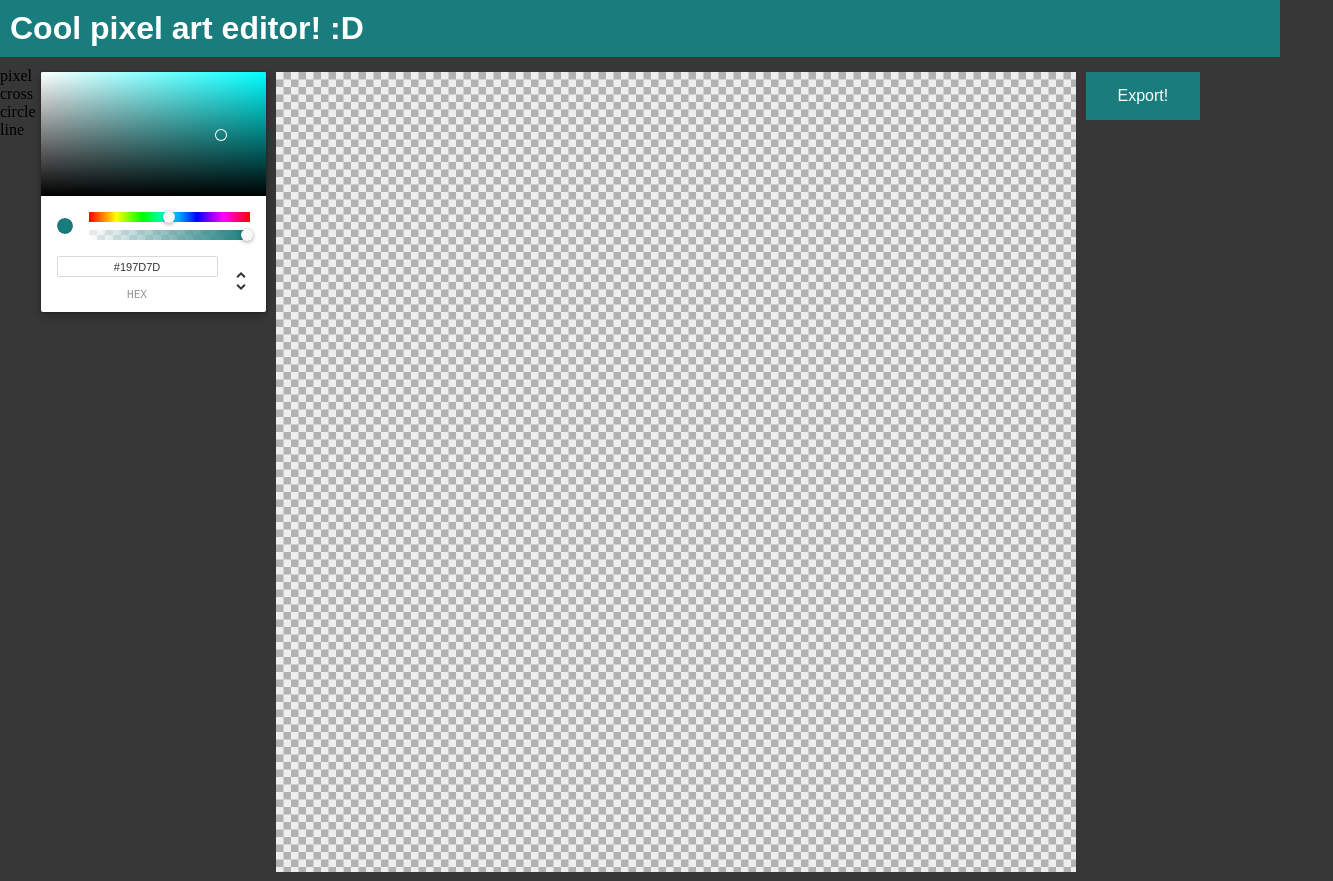
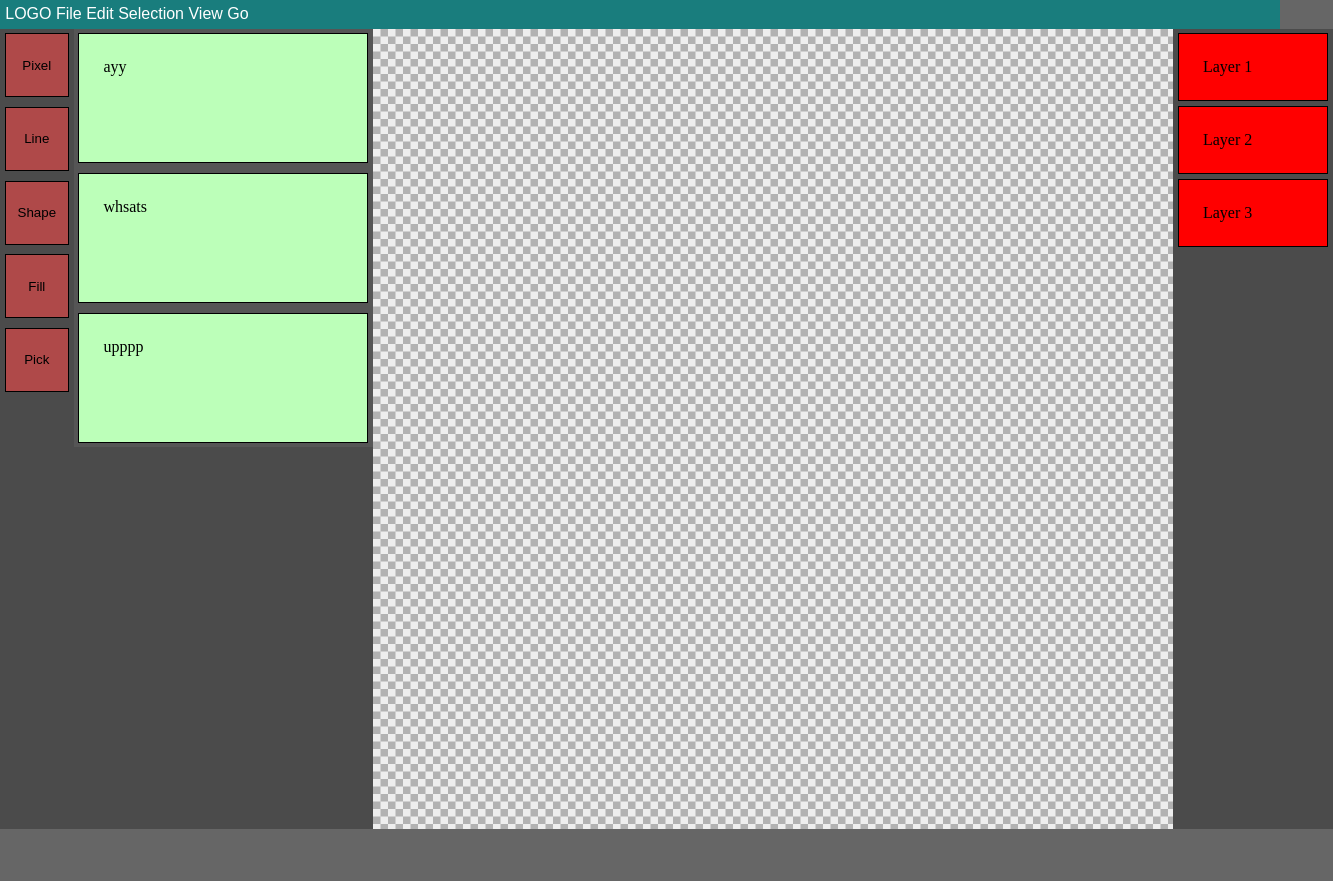
Before and after one commit to flyingmisaki/pixel-art-editor-2, a React (Create React App) app: page / in a window 1280 px wide. Shown: the whole page, 1333 px wide, since content can reach past the window. After the commit the page ends 829 px from the top, so only its background shows below. Built offline with nearby package versions, Linux system fonts and the light colour scheme.

Commit message:
Skeleton layout for toool box, navbar, workspace and layer bar

```diff
--- a/src/App.css
+++ b/src/App.css
@@ -1,32 +1,41 @@
 body {
-  	background-color: rgba(55, 55, 55, 1);
+  	background-color: rgb(102, 102, 102);
 }
 
 .App {
 	display: flex;
 	flex-direction: column;
+	height: 100vh;
 }
 
-.TitleBar {
-	padding: 10px;
+.navBar {
+	padding: 0.33rem;
 	background-color: rgba(25, 125, 125, 1);
 }
 
-.Workspace {
+.editor {
 	display: flex;
 	flex-direction: row;
-	padding-top: 10px;
+	height: 100%
 }
 
-.ColorPicker {
-	margin: 5px;
+.leftPanel {
+	background-color: rgb(75, 75, 75);
 }
 
-.PixelCanvas {
-	margin: 5px;
+.workspace {
+	display: flex;
+	justify-content: center;
+	align-items: center;
+	width: 100%;
+	height: 100%;
 }
 
-.ExportCanvas {
+.rightPanel {
+	background-color: rgb(75, 75, 75);
+}
+
+/* .ExportCanvas {
 	margin: 5px;
 }
 
@@ -40,4 +49,4 @@ body {
 	display: inline-block;
 	font-size: 16px;
 	cursor: pointer;
-}
+} */
--- a/src/App.jsx
+++ b/src/App.jsx
@@ -1,7 +1,8 @@
 import React from "react"
 import './App.css'
-import TitleBar from "./components/TitleBar/TitleBar"
-import ToolBar from "./components/ToolBar/ToolBar"
+import NavBar from "./components/NavBar/NavBar"
+import ToolBox from "./components/ToolBox/ToolBox"
+import Layers from "./components/Layers/Layers"
 import PixelCanvas from "./components/PixelCanvas/PixelCanvas"
 // import ExportCanvas from "./components/ExportCanvas/ExportCanvas"
 import { ChromePicker } from "react-color"
@@ -21,24 +22,18 @@ function App() {
   	const render = function() {
     	return (
       		<div className="App">
-				<div className="TitleBar">
-					<TitleBar></TitleBar>
+
+				<div className="navBar">
+					<NavBar></NavBar>
 				</div>
 
-				<div className="Workspace">
+				<div className="editor">
 
-					<div className="ToolBar">
-						<ToolBar></ToolBar>
+					<div className="leftPanel">
+						<ToolBox></ToolBox>
 					</div>
 
-					<div className="ColorPicker">
-						<ChromePicker
-							color={brushColor}
-							onChangeComplete={(color) => setBrushColor(color.hex)}
-						></ChromePicker>
-					</div>
-
-					<div className="PixelCanvas">
+					<div className="workspace">
 						<PixelCanvas
 							width={16}
 							height={16}
@@ -48,10 +43,20 @@ function App() {
 						></PixelCanvas>
 					</div>
 
-					<div className="ExportCanvas">
+					<div className="rightPanel">
+						<Layers></Layers>
+					</div>
+
+					{/* <div className="ColorPicker">
+						<ChromePicker
+							color={brushColor}
+							onChangeComplete={(color) => setBrushColor(color.hex)}
+						></ChromePicker>
+					</div> */}
+
+					{/* <div className="ExportCanvas">
 						<button className="ExportButton" onClick={exportImage}>Export!</button>
-						{/* <ExportCanvas></ExportCanvas> */}
-					</div>
+					</div> */}
 
 				</div>
 
--- /dev/null
+++ b/src/components/Layers/Layers.css
@@ -0,0 +1,10 @@
+.Layers {
+    width: 10rem;
+}
+
+.mockuplayer {
+    background-color: red;
+    border: 1px solid;
+    padding: 1.5rem;
+    margin:0.3rem;
+}
--- /dev/null
+++ b/src/components/Layers/Layers.jsx
@@ -0,0 +1,17 @@
+import React from "react";
+import "./Layers.css"
+
+export default function Layers() {
+
+    const render = function() {
+        return (
+            <div className="Layers">
+                <div className="mockuplayer">Layer 1</div>
+                <div className="mockuplayer">Layer 2</div>
+                <div className="mockuplayer">Layer 3</div>
+            </div>
+        )
+    }
+
+    return render()
+}
--- a/src/components/TitleBar/TitleBar.css
+++ b/src/components/NavBar/NavBar.css
@@ -1,4 +1,4 @@
-h1 {
+a {
     font-family: Arial, Helvetica, sans-serif;
     color: rgba(255, 255, 255, 1);
 }
--- /dev/null
+++ b/src/components/NavBar/NavBar.jsx
@@ -0,0 +1,13 @@
+import React from "react"
+import "./NavBar.css"
+
+export default function NavBar() {
+
+    const render = function() {
+        return (
+            <a>LOGO    File    Edit    Selection   View    Go</a>
+        )
+    }
+
+    return render()
+}
--- a/src/components/TitleBar/TitleBar.jsx
+++ /dev/null
@@ -1,13 +0,0 @@
-import React from "react"
-import "./TitleBar.css"
-
-export default function TitleBar() {
-
-    const render = function() {
-        return (
-            <h1>Cool pixel art editor! :D</h1>
-        )
-    }
-
-    return render()
-}
--- a/src/components/ToolBar/ToolBar.jsx
+++ /dev/null
@@ -1,18 +0,0 @@
-import React from "react";
-import "./ToolBar.css"
-
-export default function ToolBar() {
-
-    const render = function() {
-        return (
-            <div>
-                <div>pixel</div>
-                <div>cross</div>
-                <div>circle</div>
-                <div>line</div>
-            </div>
-        )
-    }
-
-    return render()
-}
--- /dev/null
+++ b/src/components/ToolBox/ToolBox.css
@@ -0,0 +1,33 @@
+.toolBox {
+    display: flex;
+    flex-direction: row;
+}
+
+.toolBar {
+    display: flex;
+    flex-direction: column;
+}
+
+.toolBar button {
+    width: 4rem;
+    height: 4rem;
+    background-color: rgb(175, 73, 73);
+    border: 1px solid;
+    margin:0.3rem;
+}
+
+.toolOptions {
+    display: flex;
+    flex-direction: column;
+    background-color: rgb(85, 85, 85);
+    height: 100%;
+}
+
+.toolOptions div {
+    width: 15rem;
+    height: 5rem;
+    background-color: rgb(188, 255, 185);
+    border: 1px solid;
+    padding: 1.5rem;
+    margin:0.3rem;
+}
--- /dev/null
+++ b/src/components/ToolBox/ToolBox.jsx
@@ -0,0 +1,26 @@
+import React from "react";
+import "./ToolBox.css"
+
+export default function ToolBox() {
+
+    const render = function() {
+        return (
+            <div className="toolBox">
+                <div className="toolBar">
+                    <button>Pixel</button>
+                    <button>Line</button>
+                    <button>Shape</button>
+                    <button>Fill</button>
+                    <button>Pick</button>
+                </div>
+                <div className="toolOptions">
+                    <div>ayy</div>
+                    <div>whsats</div>
+                    <div>upppp</div>
+                </div>
+            </div>
+        )
+    }
+
+    return render()
+}
```
Also changed, not shown: src/components/ToolBar/ToolBar.css (deleted).
